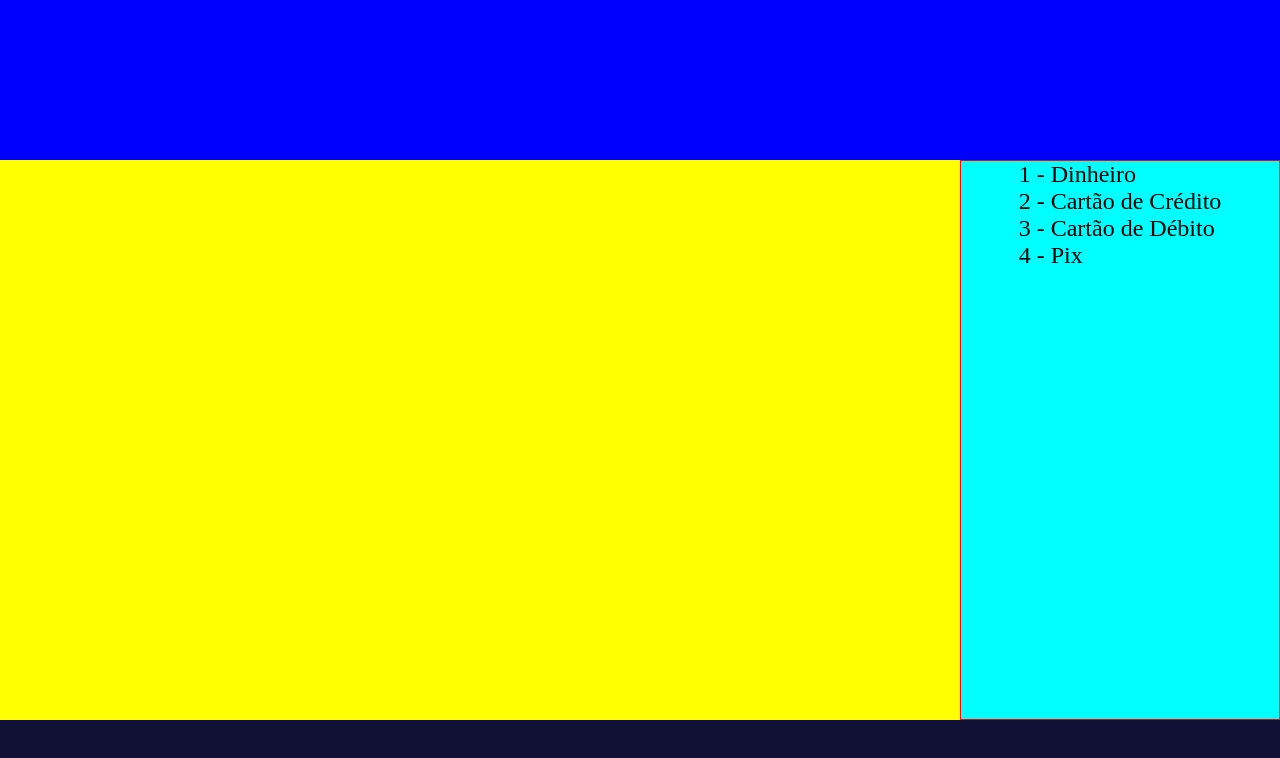
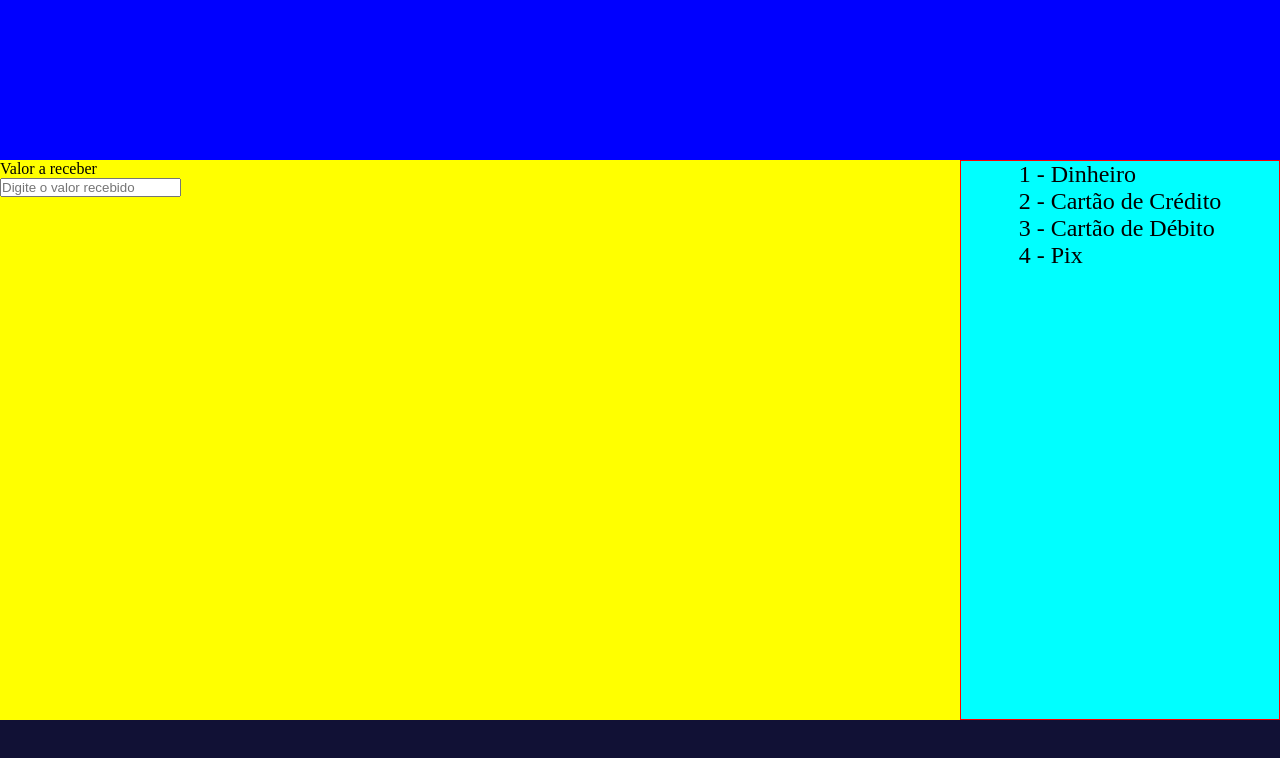
Before and after one commit to fabiocosta123/PDV-2.0, a plain HTML site: page pagar.html in a window 1280 px wide. Drawn offline with Linux system fonts and the light colour scheme.

Commit message:
incluindo forma de recebimento

```diff
--- a/pagar.html
+++ b/pagar.html
@@ -10,7 +10,12 @@
   <body>
     <div id="container">
       <header></header>
-      <main></main>
+      <main>
+        <div>
+          <label for="">Valor a receber</label></br>
+          <input type="number" id="receber" placeholder="Digite o valor recebido" value="receber" name="receber">
+        </div>
+      </main>
       <aside>
         <ul>
           <li>1 - Dinheiro</li>
```
